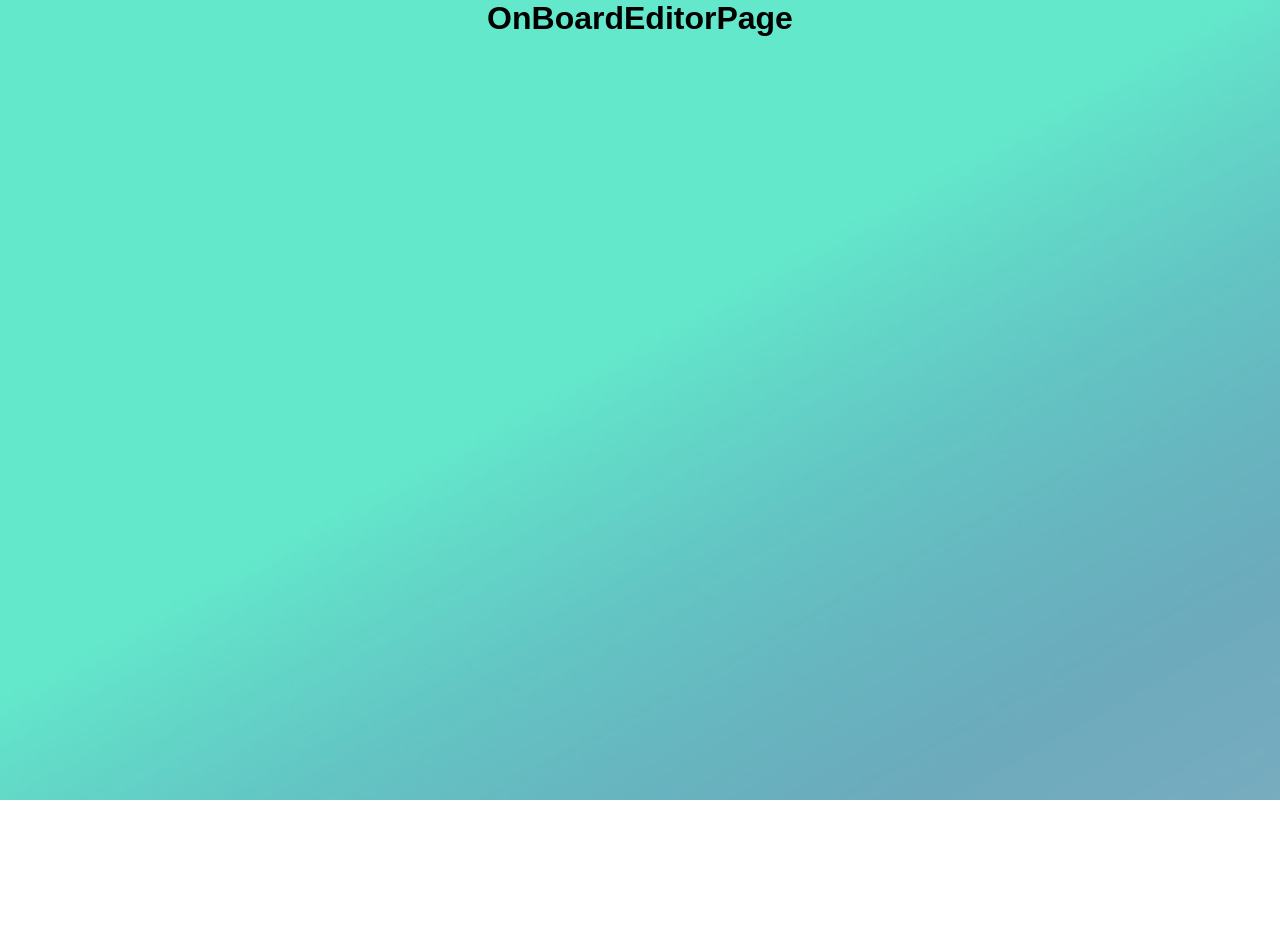
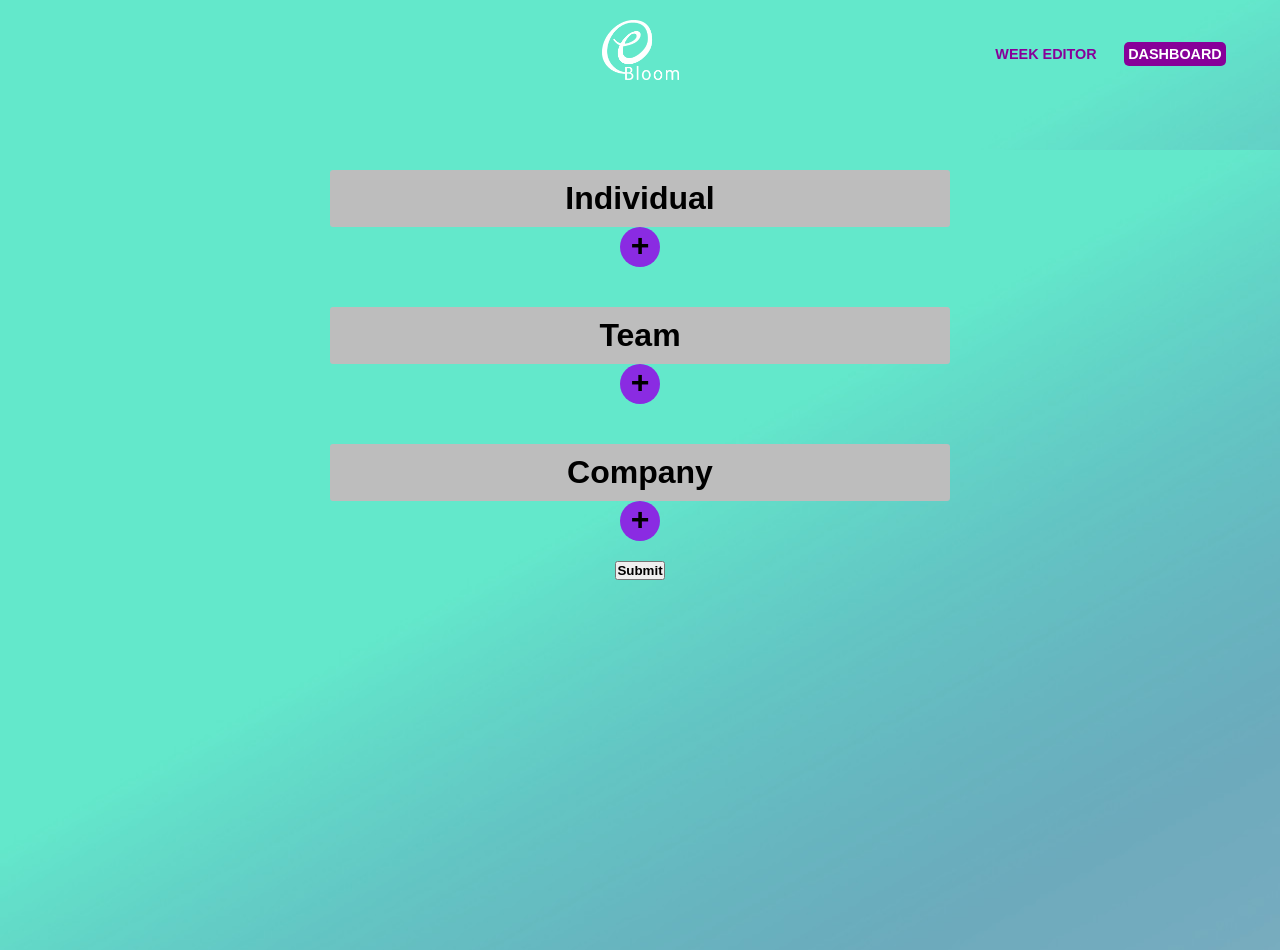
Before and after one commit to marouank7/eBloom, a React (Create React App) app in the folder front_app/: page /admin/onboarding-editor in a window 1280 px wide. Before the commit the page ends 800 px from the top, so only its background shows below. Built offline with nearby package versions, Linux system fonts and the light colour scheme.

Commit message:
changement des routes et mise a jours des noms des composant

```diff
--- a/front_app/src/App.js
+++ b/front_app/src/App.js
@@ -5,13 +5,11 @@ import KickOffPage from './Components/employee_surveys/KickOffPage';
 import HomePage from './Components/employee_surveys/HomePage';
 import Smaily from './Components/employee_surveys/Smaily';
 import { BrowserRouter as Router, Switch, Route } from "react-router-dom";
-import BackOfficePage from './Components/admin_back-office/BackOfficePage';
-import InputDashboard from './Components/Dashboard/Navbar';
 import DashboardPage from './Components/admin_back-office/DashboardPage';
 import AdminLoginPage from './Components/admin_back-office/AdminLoginPage'
 import AddCompanyPage from './Components/admin_back-office/AddCompanyPage'
-import OnBoardEditorPage from './Components/admin_back-office/OnBoardEditorPage'
-import WeekyEditor from './Components/admin_back-office/WeekyEditor'
+import OnBoardingEditorPage from './Components/admin_back-office/OnBoardingEditorPage'
+import WeeklyEditorPage from './Components/admin_back-office/WeeklyEditorPage'
 import LoginManagerPage from './Components/manager/LoginManagerPage'
 import ManagerDashboard from './Components/manager/ManagerDashboard'
 
@@ -29,23 +27,13 @@ function App() {
             render={props => ( <HomePage/> )}
           />
           <Route
-            path="/survey"
+            path="/employee/onboarding"
             render={props => (<KickOffPage/>) }
           />
           <Route
             exact
-            path="/questionOfDay"
+            path="/employee/today"
             render={props => (<Smaily/>) }
-          />
-          <Route
-            exact
-            path="/backOffice"
-            render={props => (<BackOfficePage/>) }
-          />
-          <Route
-            exact
-            path="/test"
-            render={props => (<InputDashboard/>) }
           />
           <Route
             exact
@@ -65,14 +53,14 @@ function App() {
           />
            <Route
             exact
-            path="/admin/onboarding-EDITOR"
-            render={props => (<OnBoardEditorPage/>) }
+            path="/admin/onboarding-editor"
+            render={props => (<OnBoardingEditorPage/>) }
           />
            />
            <Route
             exact
-            path="/admin/weeky-EDITOR"
-            render={props => (<WeekyEditor/>) }
+            path="/admin/weekly-editor"
+            render={props => (<WeeklyEditorPage/>) }
           />
           <Route
             exact
--- a/front_app/src/Components/admin_back-office/DashboardPage.js
+++ b/front_app/src/Components/admin_back-office/DashboardPage.js
@@ -3,6 +3,7 @@ import { NavLink} from "react-router-dom";
 import axios from 'axios';
 import './styles/DashboardPage.css';
 import ProgressBar from './ProgressBar'
+import NavAdmin from './NavAdmin'
 
 
 class dashboardPage extends Component   {
@@ -30,18 +31,10 @@ class dashboardPage extends Component   {
     render() {
 
         return(
-            <div
+            <div className="dashboard">
 
-                className="dashboard">
-                <div className="logoEbloomDashboard"></div>
+                <NavAdmin/>
 
-                <div className="buttonDashboard">
-                    <NavLink className="button1" activeClassName="active" exact to="/dashboard"> dashboard </NavLink>
-                </div>
-
-                <div className="buttonBackOffice">
-                    <NavLink className="button2" activeClassName="active" exact to="/backOffice"> back office </NavLink>
-                </div>
 
                 <div className="diagramArea">
                     <div className="zone company">
@@ -58,6 +51,7 @@ class dashboardPage extends Component   {
                         <p>individual</p>
                         <div className="logoSun"></div>
                         <ProgressBar/>
+
                     </div>
                 </div>
 
--- /dev/null
+++ b/front_app/src/Components/admin_back-office/NavAdmin.js
@@ -0,0 +1,30 @@
+import React, { Component } from 'react';
+import { NavLink } from "react-router-dom";
+import './styles/DashboardPage.css';
+
+class NavAdmin extends Component {
+    constructor(props) {
+        super(props);
+        this.state = {  }
+    }
+    render() {
+        return (
+            <>
+                <div className="logoEbloomDashboard"></div>
+                <div className="buttonDashboard">
+                    <NavLink className="button1" exact to="/admin/dashboard"> dashboard </NavLink>
+                </div>
+
+                <div className="buttonBackOffice">
+                    <NavLink className="button2"  to="/admin/onboarding-editor"> Onboarding Editor </NavLink>
+                </div>
+
+                <div className="weekly-editor">
+                    <NavLink className="button3"  to="/admin/weekly-editor">Week Editor</NavLink>
+                </div>
+            </>
+         );
+    }
+}
+
+export default NavAdmin;
--- a/front_app/src/Components/admin_back-office/OnBoardEditorPage.js
+++ /dev/null
@@ -1,15 +0,0 @@
-import React, { Component } from 'react';
-
-class OnBoardEditorPage extends Component {
-    constructor(props) {
-        super(props);
-        this.state = {  }
-    }
-    render() {
-        return (
-            <h1>OnBoardEditorPage</h1>
-         );
-    }
-}
-
-export default OnBoardEditorPage;
--- a/front_app/src/Components/admin_back-office/BackOfficePage.js
+++ b/front_app/src/Components/admin_back-office/OnBoardingEditorPage.js
@@ -5,13 +5,15 @@ import CategoryMenu from "./CategoryMenu";
 import SmartButton from "./SmartButton";
 import MyTextArea from "./MyTextArea";
 import axios from 'axios';
+import NavAdmin from './NavAdmin'
+import './styles/DashboardPage.css';
 
 // Il reste des bugs avec le onblur, il reste à importer d'un survey sélectionné => Un fecth de survey en stock , puis fetch des données choisies, ou bien ajouter un survey.
 // Il reste à formater le bouton dans MyTextArea (sans rôle actif, juste indicatif). A ce propos, il faut ajouter un cursuer de position et les fonctions de copier/coller.
 // automatique fetch to database to add the new question ?  >>> quand la data stockée en DB aura été reformatée.
 // sécurité avant suppression d'une question à ajouter car envoi en DB  = suppression définitive....
 
-class BackOfficePage extends Component {
+class OnBoardingEditorPage extends Component {
 
     constructor(props) {
         super(props) ;
@@ -233,6 +235,13 @@ class BackOfficePage extends Component {
                                     else { console.log(false) ;return false ;}
                                  }
         return(
+            <>
+
+        <div className="dashboard">
+             <NavAdmin/>
+
+
+
             <form className="back-office-page" >
                     {_container.map(            // list & display questions objects as 'set' with properties type (string), topics (array of question objects).
                         (set,stageIndex) =>
@@ -276,11 +285,13 @@ class BackOfficePage extends Component {
                     )}
                 <input type="submit" value="Submit" onClick={this.SubmitSurvey}/>
             </form>
+        </div>
+        </>
         )
     }
 }
 
-export default BackOfficePage ;
+export default OnBoardingEditorPage ;
 
 
 // Pierre personal codes, to be move away :
--- a/front_app/src/Components/Dashboard/Navbar.js
+++ b/front_app/src/Components/admin_back-office/WeeklyEditorPage.js
@@ -7,7 +7,7 @@ import ArrowForwardIosIcon from '@material-ui/icons/ArrowForwardIos';
 import TextField from '@material-ui/core/TextField';
 import Button from '@material-ui/core/Button';
 import { Grid } from '@material-ui/core';
-import './Dashboard.css'
+import '../Dashboard/Dashboard.css'
 // -----------------------------------------------------
 import AppBar from '@material-ui/core/AppBar';
 import Toolbar from '@material-ui/core/Toolbar';
@@ -15,6 +15,7 @@ import Typography from '@material-ui/core/Typography';
 import IconButton from '@material-ui/core/IconButton';
 import MenuIcon from '@material-ui/icons/Menu';
 import ArrowBackIosIcon from '@material-ui/icons/ArrowBackIos';
+import NavAdmin from './NavAdmin'
 
 // const testdate = moment().add(1,'day').startOf('week').calendar()
 // const dateReadyToSend = moment(moment().format('YYYY/MM/DD')).format("YYYY-MM-DD ")
@@ -23,7 +24,7 @@ import ArrowBackIosIcon from '@material-ui/icons/ArrowBackIos';
 
 
 
-class InputDashboard extends Component {
+class WeeklyEditorPage extends Component {
     constructor(props) {
         super(props);
         this.state = {
@@ -126,9 +127,10 @@ class InputDashboard extends Component {
 
         return (
             <>
+            <div className="dashboard">
 
-                <AppBar position="static">
-                        <Toolbar>
+                <NavAdmin/>
+
                 <h1 onClick={this.thisWeek}>{ "THIS WEEK"}</h1>
 
                 <div className="container-scroll-date">
@@ -140,8 +142,6 @@ class InputDashboard extends Component {
                 </div>
 
 
-                        </Toolbar>
-                </AppBar>
 
                 <form  noValidate autoComplete="off" className="form-questions">
                     <Grid container spacing={1}>
@@ -210,10 +210,11 @@ class InputDashboard extends Component {
                     </Grid>
 
                 </form>
+                </div>
             </>
 
          );
     }
 }
 
-export default InputDashboard;
+export default WeeklyEditorPage;
--- a/front_app/src/Components/admin_back-office/WeekyEditor.js
+++ /dev/null
@@ -1,15 +0,0 @@
-import React, { Component } from 'react';
-
-class WeekyEditor extends Component {
-    constructor(props) {
-        super(props);
-        this.state = {  }
-    }
-    render() {
-        return (
-            <h1>WeekyEditor</h1>
-         );
-    }
-}
-
-export default WeekyEditor;
--- a/front_app/src/Components/admin_back-office/styles/DashboardPage.css
+++ b/front_app/src/Components/admin_back-office/styles/DashboardPage.css
@@ -65,6 +65,28 @@
 .dashboard .button2:hover {
     opacity: 60%;
 }
+
+.dashboard .weekly-editor{
+    position: fixed;
+    top: 45px;
+    left: 812px;
+    right: 0px;
+}
+
+.dashboard .button3{
+    color: #870099;
+    text-decoration: none;
+    text-transform: uppercase;
+    font-size: 0.9em;
+    transition: all 0.3s ease-in-out;
+}
+
+
+.dashboard .button3:hover {
+    opacity: 60%;
+}
+
+
 
 
 
```
Lines whose indentation alone changed are shown as unchanged.
